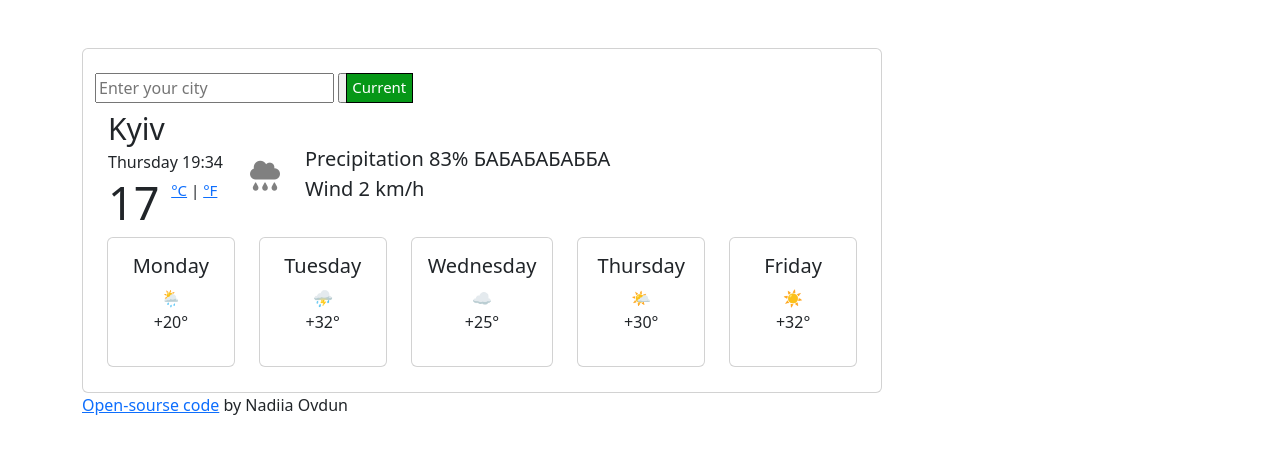
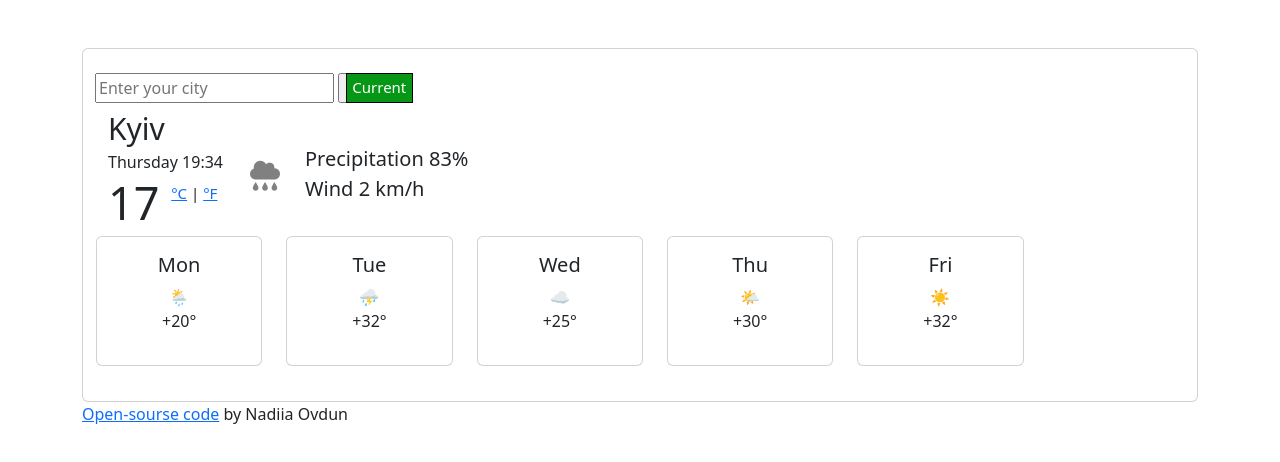
Before and after one commit to Nadiia-O/Weather-app-Nadiia-O, a plain HTML site: page index.html in a window 1280 px wide. Drawn offline with nearby package versions, Linux system fonts and the light colour scheme; a web font is replaced by a local one.

Commit message:
Updated current weather details
Wind and humidity

```diff
--- a/index.html
+++ b/index.html
@@ -24,7 +24,7 @@
 <div class="container">
           <br/>
           <br/>
-<div class="card app-card" style="width: 50rem;">
+<div class="card app-card">
 <br/>
    <form id="input-city-form">
         <input type="text" id="input-city" placeholder="Enter your city">
@@ -42,7 +42,7 @@
 
 <div>
     <p class="current-city-temperature"><span id="current-temperature">17</span>
-       <span class="tempUnit">
+       <span class="temp-unit">
             <a href="#" id="celsius-link">°C</a>
             |
             <a href="#" id="fahrenheit-link">°F</a>
@@ -60,9 +60,9 @@
 
 <div>
     <div class="current-weather-details">
-        Precipitation 83% БАБАБАБАББА
+       <span>Precipitation <span id="current-humidity">83</span>% </span>
 <br/>
-        Wind 2 km/h
+        <span>Wind <span id="current-wind">2</span> km/h</span>
     </div>
 </div>
     </div>
@@ -71,50 +71,50 @@
 
 <div class="row forecast">
 
-     <div class="col">
+     <div class="col-2">
         <div class="card monday">
         <div class="card-body">
-            <h5>Monday</h5>
+            <h5>Mon</h5>
             <div>🌦</div>
             <p>+20°</p>
         </div>
         </div>
      </div>
 
-     <div class="col">
+     <div class="col-2">
         <div class="card tuesday">
         <div class="card-body">
-            <h5>Tuesday</h5>
+            <h5>Tue</h5>
             <div>⛈</div>
             <p>+32°</p>
         </div>
         </div>
     </div>
 
-     <div class="col">
+     <div class="col-2">
         <div class="card wednesday">
         <div class="card-body">
-            <h5>Wednesday</h5>
+            <h5>Wed</h5>
             <div>☁️</div>
             <p>+25°</p>
         </div>
         </div>
      </div>
 
-     <div class="col">
+     <div class="col-2">
          <div class="card thursday">
          <div class="card-body">
-             <h5>Thursday</h5>
+             <h5>Thu</h5>
              <div>🌤</div>
               <p>+30°</p>
         </div>
         </div>
     </div>
 
-     <div class="col">
+     <div class="col-2">
         <div class="card friday">
         <div class="card-body">
-             <h5>Friday</h5>
+             <h5>Fri</h5>
              <div>☀️</div>
              <p>+32°</p>
         </div>
--- a/src/script.js
+++ b/src/script.js
@@ -36,11 +36,19 @@ function changeCity() {
   let apiURL = `https://api.openweathermap.org/data/2.5/weather?q=${city}&appid=${apiKey}&units=metric`;
 
   function showTemperature(response) {
+    let city = response.data.name;
     let temperatureNow = Math.round(response.data.main.temp);
-    let city = response.data.name;
     let message = `${temperatureNow}`;
     let newCity = document.querySelector("#current-temperature");
     newCity.innerHTML = message;
+
+    let currentWind = document.querySelector("#current-wind");
+    currentWind.innerHTML = Math.round(response.data.wind.speed);
+
+    let currentHumidity = document.querySelector("#current-humidity");
+    currentHumidity.innerHTML = response.data.main.humidity;
+
+    console.log(response.data);
   }
   axios.get(apiURL).then(showTemperature);
 }
--- a/src/styles.css
+++ b/src/styles.css
@@ -30,15 +30,16 @@
 .current-city-name {
   font-size: 30px;
   margin: 3px 7px 3px 13px;
+  text-transform: capitalize;
 }
 .current-city-temperature {
   font-size: 45px;
   padding-top: 0px;
   margin: -5px 0px 0px 13px;
 }
-.tempUnit {
+.temp-unit {
   position: relative;
-  top: -24px;
+  top: -21px;
   font-size: 15px;
 }
 .current-city-icon {
@@ -56,8 +57,7 @@
   margin: -4px 0px 0px 13px;
 }
 .forecast {
-  padding: 0px;
-  margin: 0px;
+  margin: -1px -41px 10px -11px;
 }
 .monday,
 .tuesday,
```
